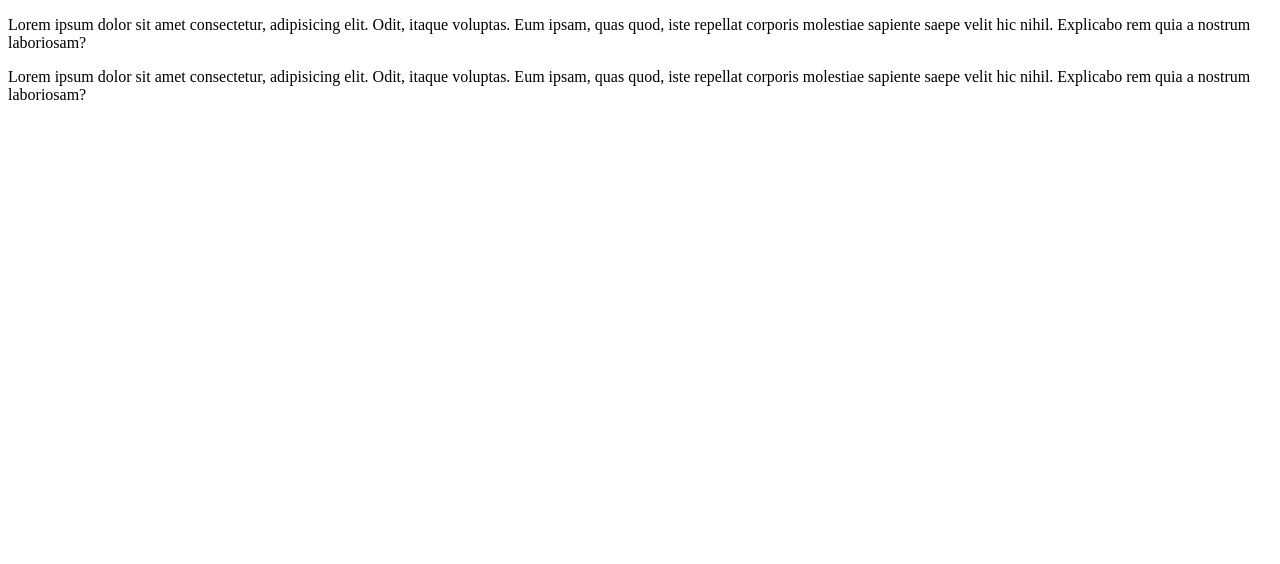
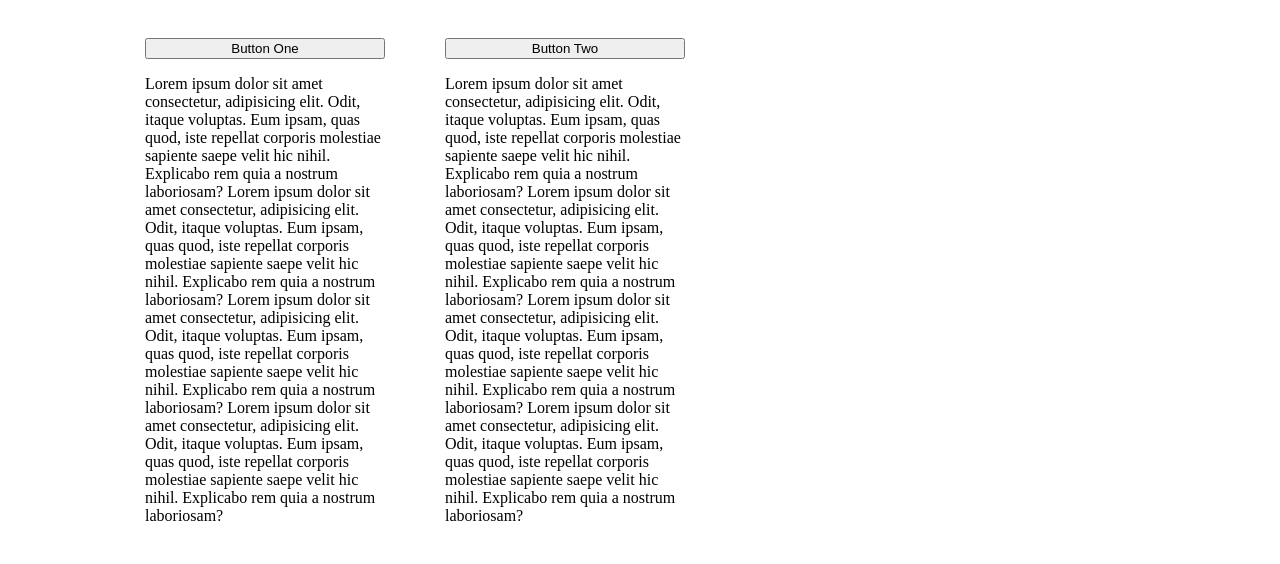
Before and after one commit to Nmyhi/the-importance-of-this, a plain HTML site: page index.html in a window 1280 px wide. Drawn offline with Linux system fonts and the light colour scheme.

Commit message:
Additional experiments with Jquery

```diff
--- a/css/style.css
+++ b/css/style.css
@@ -0,0 +1,26 @@
+#container {
+    display: flex; /*make the container a flex box*/
+    flex-flow: row wrap;
+    box-sizing: border-box;
+    margin-right: auto;
+    margin-left: auto;
+    max-width: 1050px;
+}
+
+.card {
+    flex: 1;    /*make contents controllable by flexbox*/
+    display: flex;
+    flex-flow: column;
+    max-width: 240px;
+    margin: 10px;
+    padding: 20px;
+    background-color: #fff;
+}
+
+.make-red {
+    background-color: red;
+}
+
+.make-blue {
+    background-color: blue;
+}
--- a/index.html
+++ b/index.html
@@ -9,13 +9,22 @@
 </head>
 <body>
     <div id="container">
-        <div id="card">
+        <div class="box"></div>
+        <div class="card">
+            <button>Button One</button>
             <p>
+                Lorem ipsum dolor sit amet consectetur, adipisicing elit. Odit, itaque voluptas. Eum ipsam, quas quod, iste repellat corporis molestiae sapiente saepe velit hic nihil. Explicabo rem quia a nostrum laboriosam?
+                Lorem ipsum dolor sit amet consectetur, adipisicing elit. Odit, itaque voluptas. Eum ipsam, quas quod, iste repellat corporis molestiae sapiente saepe velit hic nihil. Explicabo rem quia a nostrum laboriosam?
+                Lorem ipsum dolor sit amet consectetur, adipisicing elit. Odit, itaque voluptas. Eum ipsam, quas quod, iste repellat corporis molestiae sapiente saepe velit hic nihil. Explicabo rem quia a nostrum laboriosam?
                 Lorem ipsum dolor sit amet consectetur, adipisicing elit. Odit, itaque voluptas. Eum ipsam, quas quod, iste repellat corporis molestiae sapiente saepe velit hic nihil. Explicabo rem quia a nostrum laboriosam?
             </p>
         </div>
-        <div id="card">
+        <div class="card">
+            <button>Button Two</button>
             <p>
+                Lorem ipsum dolor sit amet consectetur, adipisicing elit. Odit, itaque voluptas. Eum ipsam, quas quod, iste repellat corporis molestiae sapiente saepe velit hic nihil. Explicabo rem quia a nostrum laboriosam?
+                Lorem ipsum dolor sit amet consectetur, adipisicing elit. Odit, itaque voluptas. Eum ipsam, quas quod, iste repellat corporis molestiae sapiente saepe velit hic nihil. Explicabo rem quia a nostrum laboriosam?
+                Lorem ipsum dolor sit amet consectetur, adipisicing elit. Odit, itaque voluptas. Eum ipsam, quas quod, iste repellat corporis molestiae sapiente saepe velit hic nihil. Explicabo rem quia a nostrum laboriosam?
                 Lorem ipsum dolor sit amet consectetur, adipisicing elit. Odit, itaque voluptas. Eum ipsam, quas quod, iste repellat corporis molestiae sapiente saepe velit hic nihil. Explicabo rem quia a nostrum laboriosam?
             </p>
         </div>
--- a/js/script.js
+++ b/js/script.js
@@ -0,0 +1,11 @@
+$("p").click(function() {
+    $(this).slideToggle("slow");
+});
+
+$("button").mouseenter(function() {
+    $(this).removeClass("make-red").addClass("make-blue");
+});
+
+$("button").mouseleave(function() {
+    $(this).removeClass("make-blue").addClass("make-red");
+});
```
